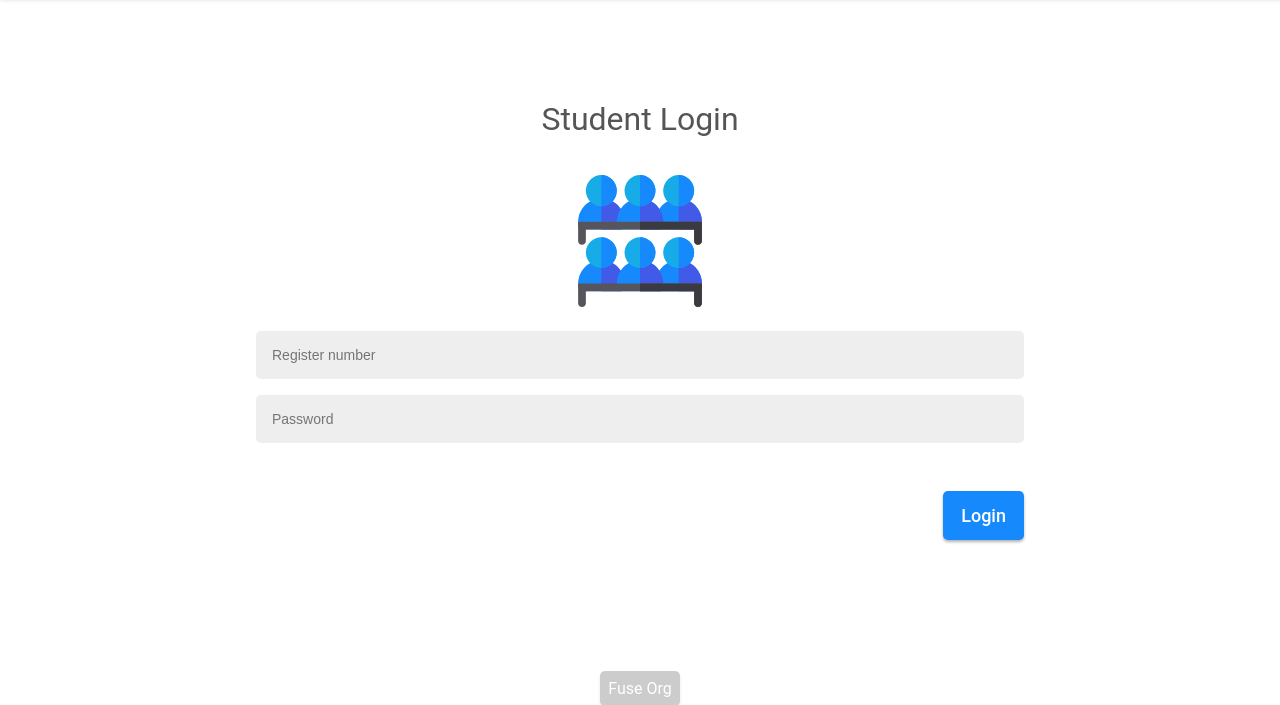
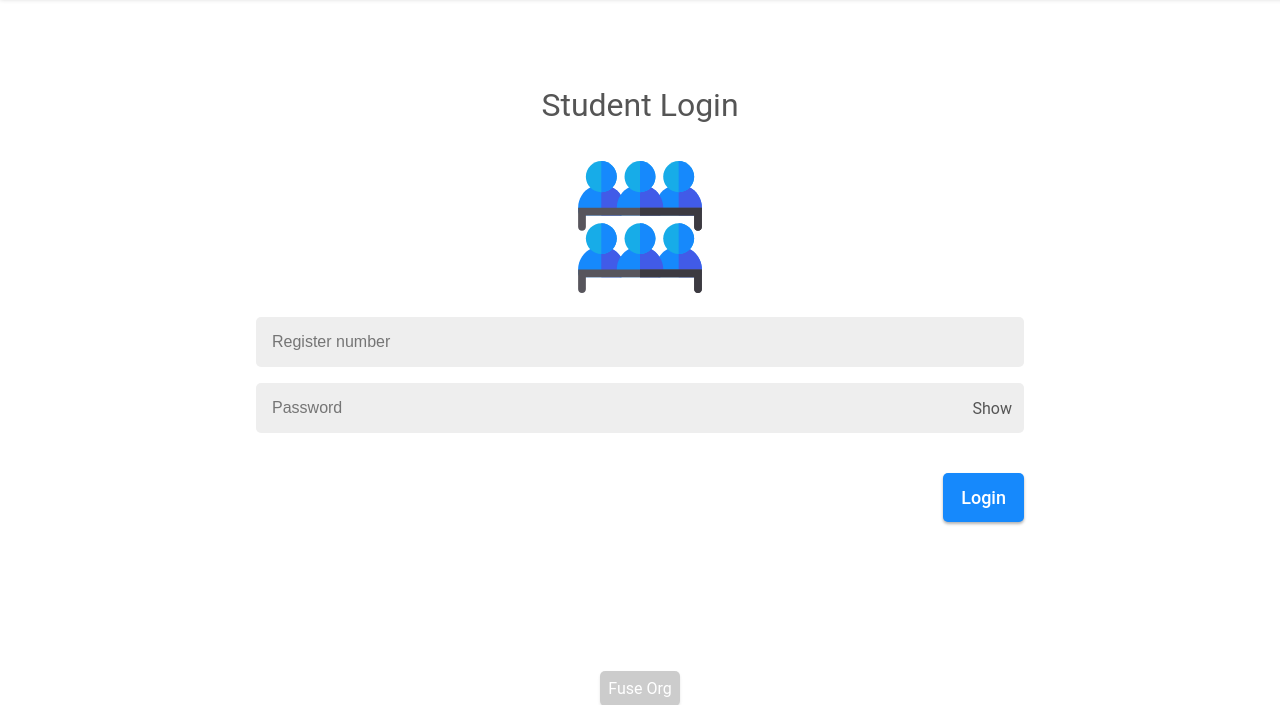
Before and after one commit to FuseOrg/Feedie, a PHP site: page / in a window 1280 px wide. Shown: the part 67-772 px from the top of the page. Run offline with PHP 8.4, Linux system fonts and the light colour scheme; some web fonts are replaced.

Commit message:
Added 'show/hide password' button

```diff
--- a/css.css
+++ b/css.css
@@ -98,13 +98,23 @@ width: 100%;
 }
 .inputvalue {
 display: flex;
-font-size: 14px;
+font-size: 16px;
 widows: 100%;
 margin: 8px 0;
 padding: 16px;
 border: none;
 background-color: #eee;
 border-radius: 5px;
+}
+.psw {
+width: 100%;
+}
+.shp {
+position: relative;
+right: 12px;
+top: -44px;
+float: right;
+z-index: 2;
 }
 textarea {
 min-width: 100%;
--- a/index.php
+++ b/index.php
@@ -17,7 +17,22 @@
 		<center><img src="images/student.svg" class="avatar"/></center>
     <form class="myform" action="" method="post">
     <input type="text" class="inputvalue" name="rollno" placeholder="Register number"/>
-		<input type="password" class="inputvalue" name="password" placeholder="Password"/>
+		<input id="password" type="password" class="inputvalue" name="password"  placeholder="Password"/>
+		<div class="psw"><span class="shp" onclick="toggler(this)" type="button">Show</span></div>
+		<script>
+			function toggler(e) {
+				if( e.innerHTML == 'Show' ) {
+					e.innerHTML = 'Hide'
+					document.getElementById('password').type="text";
+				} else {
+					e.innerHTML = 'Show'
+					document.getElementById('password').type="password";
+				}
+			}
+		</script>
+    <div style="text-align: right">
+    <input class="button" type="submit" id="login_btn" value="Login"/>
+	  </div>
     <div class="phpr" style="color:red">
     <label>
     <?php
@@ -66,9 +81,6 @@
     ?>
     </label>
     </div>
-    <div style="text-align: right">
-    <input class="button" type="submit" id="login_btn" value="Login"/>
-	  </div>
     </form>
   </div>
   </div>
```
Also changed, not shown: adminportal/hodslogin/index.php (+16 -4 lines), adminportal/principallogin/index.php (+16 -4 lines), adminportal/teacherslogin/index.php (+16 -4 lines), maintainerportal/index.php (+16 -4 lines).
